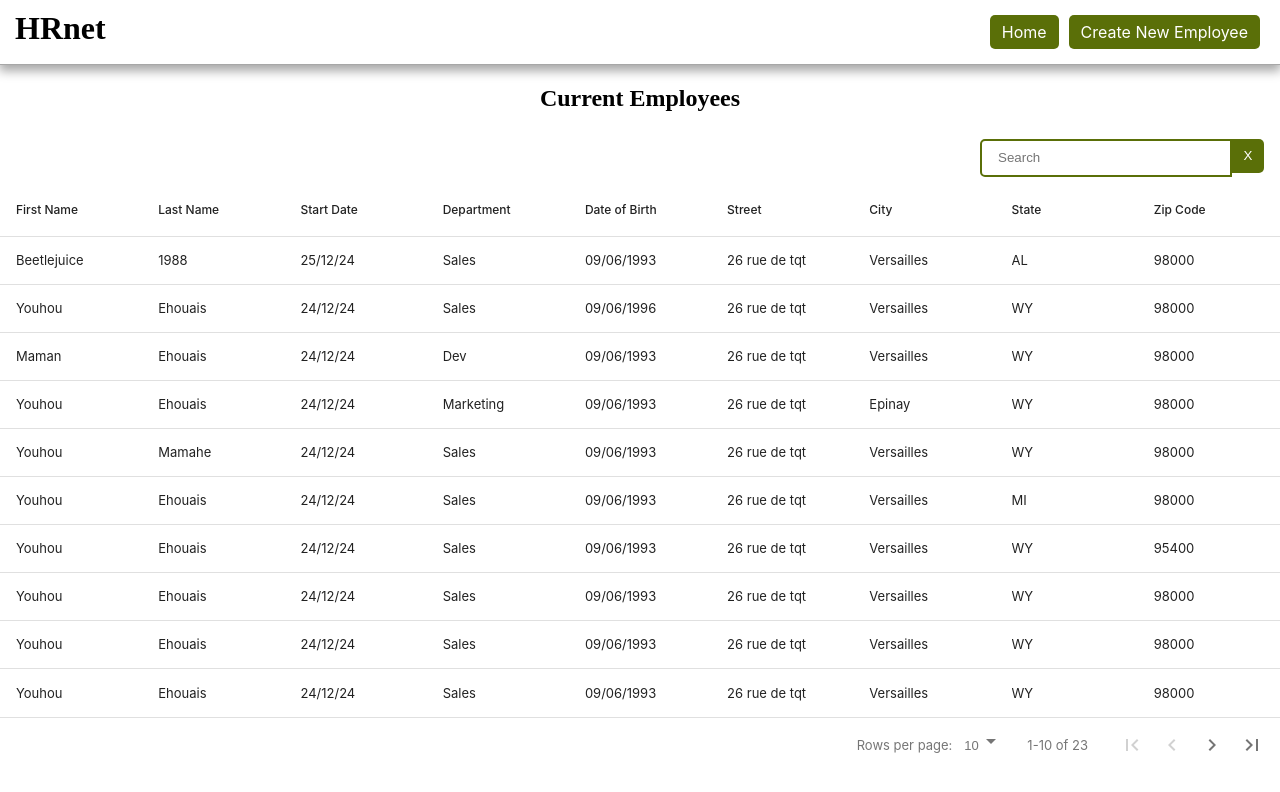
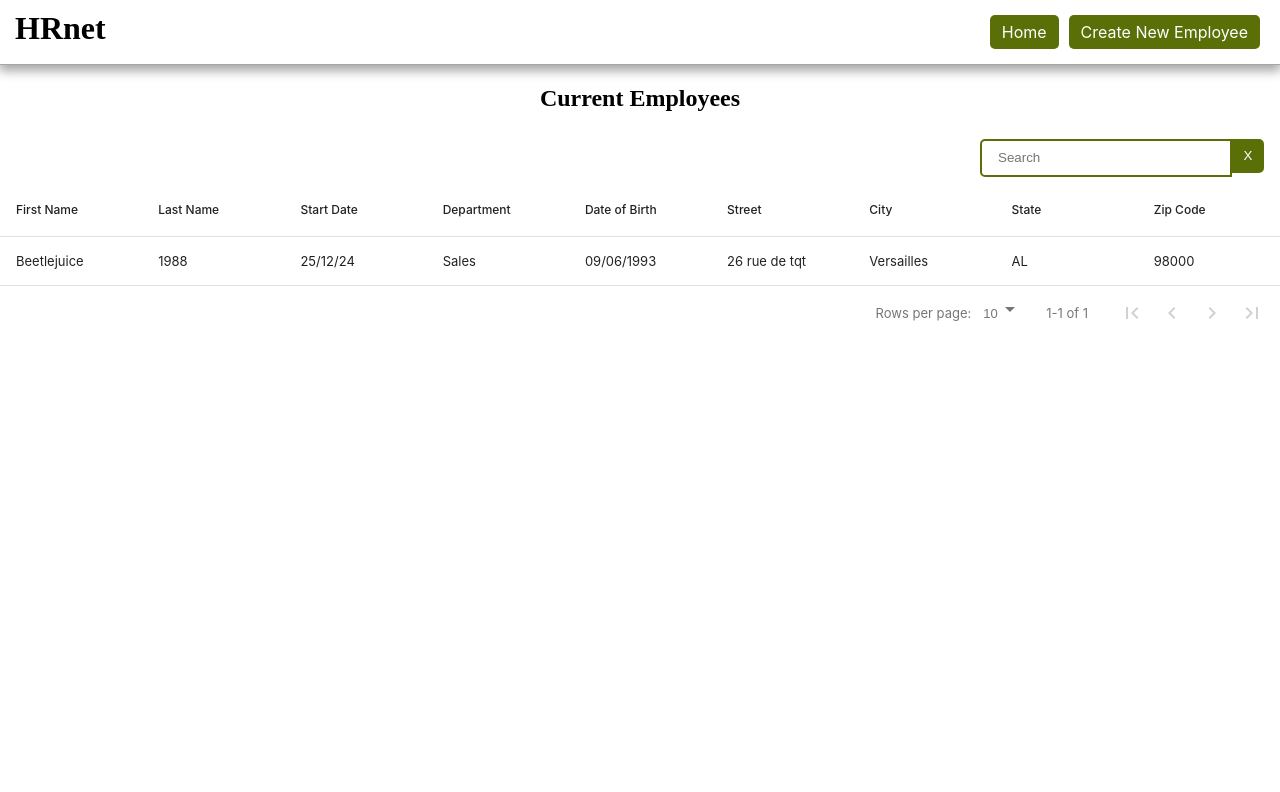
Before and after one commit to barthRachel/hrnet, a React (Create React App) app: page /list in a window 1280 px wide. Shown: the top 792 px of the page. Built offline with nearby package versions, Linux system fonts and the light colour scheme; a web font is replaced by a local one.

Commit message:
MAJ - Page ListEmployee.jsx affiche tabmeau avec les données enregistrées depuis la page CreateEmployee

```diff
--- a/package.json
+++ b/package.json
@@ -3,11 +3,17 @@
   "version": "0.1.0",
   "private": true,
   "dependencies": {
+    "@leoncik/p14-hrnet-plugin": "^1.0.1",
+    "@reduxjs/toolkit": "^2.0.1",
     "@testing-library/jest-dom": "^5.17.0",
     "@testing-library/react": "^13.4.0",
     "@testing-library/user-event": "^13.5.0",
     "react": "^18.2.0",
+    "react-data-table-component": "^7.6.2",
+    "react-datepicker": "^4.25.0",
     "react-dom": "^18.2.0",
+    "react-hook-form": "^7.49.3",
+    "react-redux": "^9.1.0",
     "react-router-dom": "^6.10.0",
     "react-scripts": "5.0.1",
     "web-vitals": "^2.1.4"
--- a/src/pages/ListEmployee.jsx
+++ b/src/pages/ListEmployee.jsx
@@ -1,64 +1,20 @@
 import '../css/ListEmployee.css';
+import { useState, useMemo } from 'react';
 import { Link } from 'react-router-dom';
-import { useState, useMemo } from 'react';
+import { useSelector } from 'react-redux';
 
 import DataTable from 'react-data-table-component';
 import FilterComponent from '../components/FilterComponent/FilterComponent';
-import data from '../data/testData';
+import CONSTANTS from '../utils/constants';
+
 
 function ListEmployee() {
-    const columns = [
-        {
-            name: 'First Name',
-            selector: row => row.firstname,
-            sortable: true,
-        },
-        {
-            name: 'Last Name',
-            selector: row => row.lastname,
-            sortable: true,
-        },
-        {
-            name: 'Start Date',
-            selector: row => row.startDate,
-            sortable: true,
-        },
-        {
-            name: 'Department',
-            selector: row => row.department,
-            sortable: true,
-        },
-        {
-            name: 'Date of Birth',
-            selector: row => row.dateOfBirth,
-            sortable: true,
-        },
-        {
-            name: 'Street',
-            selector: row => row.street,
-            sortable: true,
-        },
-        {
-            name: 'City',
-            selector: row => row.city,
-            sortable: true,
-        },
-        {
-            name: 'State',
-            selector: row => row.state,
-            sortable: true,
-        },
-        {
-            name: 'Zip Code',
-            selector: row => row.zipCode,
-            sortable: true,
-        },
-    ];
+    const { employeeList } = useSelector((state) => state.save)
 
     const [filterText, setFilterText] = useState('');
 	const [resetPaginationToggle, setResetPaginationToggle] = useState(false);
 
-    const filteredItems = data.filter(
+    const filteredItems = employeeList.filter(
         item => item.firstname && (item.firstname.toLowerCase().includes(filterText.toLowerCase()) ||
                 item.lastname.toLowerCase().includes(filterText.toLowerCase()) ||
                 item.startDate.toLowerCase().includes(filterText.toLowerCase()) ||
@@ -98,7 +54,7 @@ function ListEmployee() {
             </section>
             <section className='employee-list-wrapper'>
                 <DataTable
-                    columns={columns}
+                    columns={CONSTANTS.TABLE_COLUMNS}
                     data={filteredItems}
                     pagination
                     paginationResetDefaultPage={resetPaginationToggle}
--- /dev/null
+++ b/src/utils/constants.js
@@ -0,0 +1,51 @@
+const CONSTANTS = {
+    TABLE_COLUMNS : [
+        {
+            name: 'First Name',
+            selector: row => row.firstname,
+            sortable: true,
+        },
+        {
+            name: 'Last Name',
+            selector: row => row.lastname,
+            sortable: true,
+        },
+        {
+            name: 'Start Date',
+            selector: row => row.startDate,
+            sortable: true,
+        },
+        {
+            name: 'Department',
+            selector: row => row.department,
+            sortable: true,
+        },
+        {
+            name: 'Date of Birth',
+            selector: row => row.dateOfBirth,
+            sortable: true,
+        },
+        {
+            name: 'Street',
+            selector: row => row.street,
+            sortable: true,
+        },
+        {
+            name: 'City',
+            selector: row => row.city,
+            sortable: true,
+        },
+        {
+            name: 'State',
+            selector: row => row.state,
+            sortable: true,
+        },
+        {
+            name: 'Zip Code',
+            selector: row => row.zipCode,
+            sortable: true,
+        },
+    ],
+}
+
+export default CONSTANTS;
```
